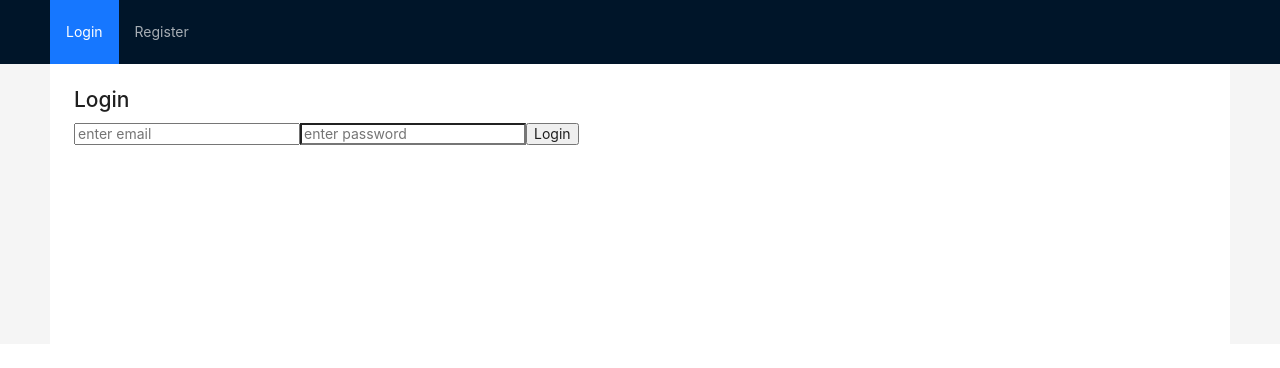
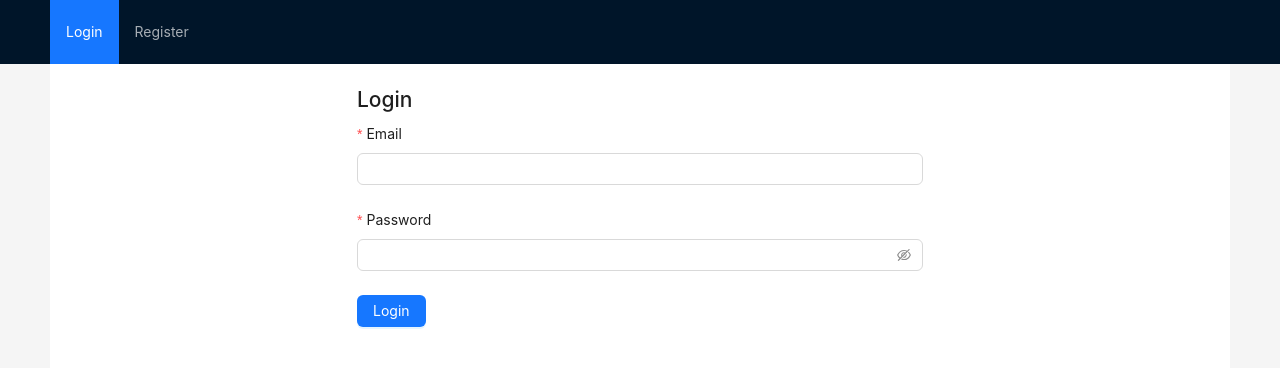
Before and after one commit to Cesarcceo/firebase-app-1, a Vue app: page /login in a window 1280 px wide. Shown: the top 368 px of the page. Built offline with nearby package versions, Linux system fonts and the light colour scheme.

Commit message:
Cosmetic (LoginView.vue): :lipstick: change the style for ant desing vue style

```diff
--- a/src/views/LoginView.vue
+++ b/src/views/LoginView.vue
@@ -1,31 +1,67 @@
 <script setup>
-  import { ref } from 'vue'
+  import { reactive } from 'vue'
   import { useUserStore } from '../stores/user'
   import { useRouter } from 'vue-router'
-
-  const email = ref('')
-  const password = ref('')
 
   const userStore = useUserStore()
   const router = useRouter()
 
-  const handleSubmit = async() => {
-    if(!email.value || password.value.length < 8){
-      return alert('Email or Passwor incorrect')
-    }
-    await userStore.loginUser(email.value, password.value)
+  const formState = reactive({
+    email: '',
+    password: '',
+  })
+
+  const onFinish = async values => {
+    console.log('Success:', values);
+    await userStore.loginUser(formState.email, formState.password)
     router.push('/')
-  }
-
+  };
+  const onFinishFailed = errorInfo => {
+    console.log('Failed:', errorInfo);
+  };
 </script>
 
 <template>
-  <div>
-    <h1>Login</h1>
-    <form @submit.prevent="handleSubmit">
-      <input type="email" placeholder="enter email" v-model.trim="email">
-      <input type="password" placeholder="enter password" v-model.trim="password">
-      <button type="submit" :disabled="userStore.loadingUser">Login</button>
-    </form>
-  </div>
+  <a-row>
+    <a-col span="12" offset="6">
+      <h1>Login</h1>
+      <a-form
+        name="basicLogin"
+        autocomplete="off"
+        layout="vertical"
+        :model="formState"
+        @finish="onFinish"
+        @finishFailed="onFinishFailed"
+      >
+        <a-form-item
+          name="email"
+          label="Email"
+          :rules="[{
+            required: true,
+            whitespace:true,
+            type: 'email',
+            message: 'Enter the email'
+            }]"
+        >
+          <a-input v-model:value="formState.email"></a-input>
+        </a-form-item>
+        <a-form-item
+          name="password"
+          label="Password"
+          :rules="[{
+            required: true,
+            min:8,
+            whitespace: true,
+            type: 'password',
+            message: 'Enter the password'
+            }]"
+        >
+          <a-input-password v-model:value="formState.password"></a-input-password>
+        </a-form-item>
+        <a-form-item>
+          <a-button type="primary" html-type="submit" :disabled="userStore.loadingUser">Login</a-button>
+        </a-form-item>
+      </a-form>
+    </a-col>
+  </a-row>
 </template>
```
